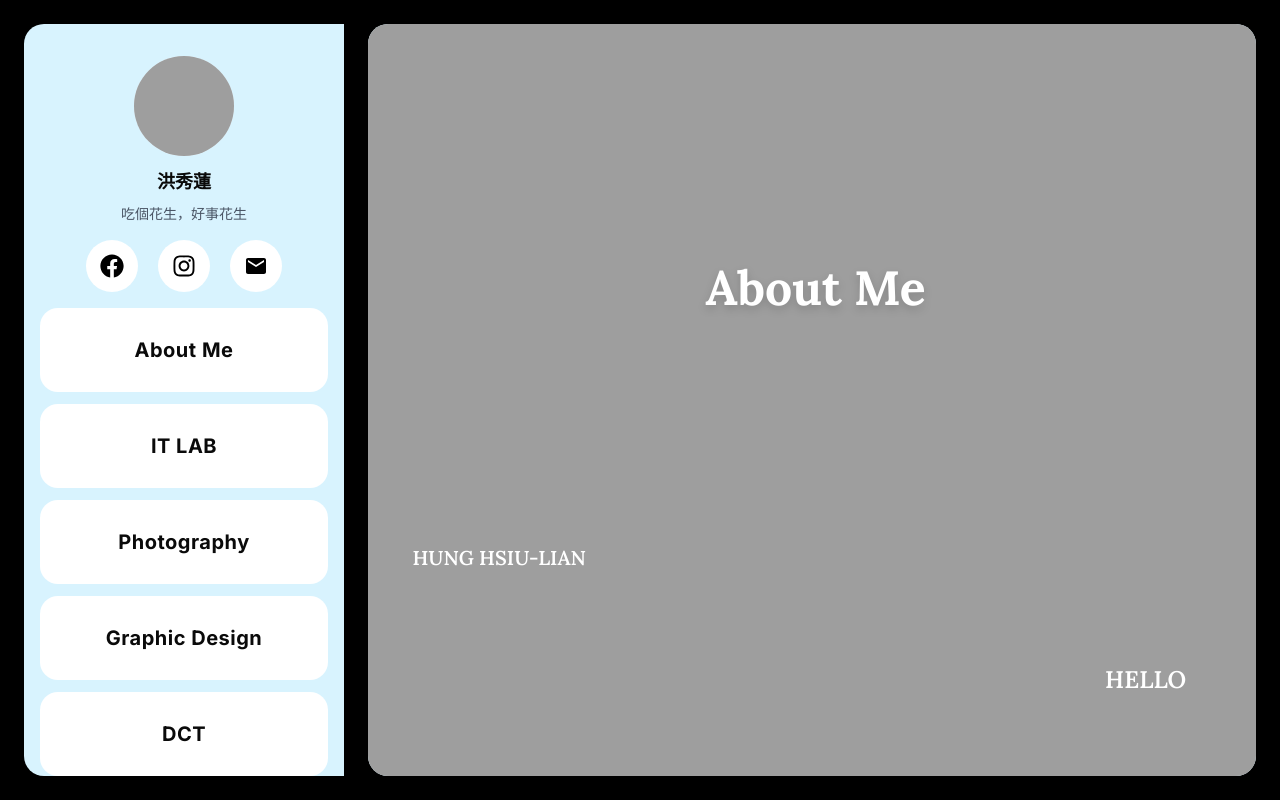
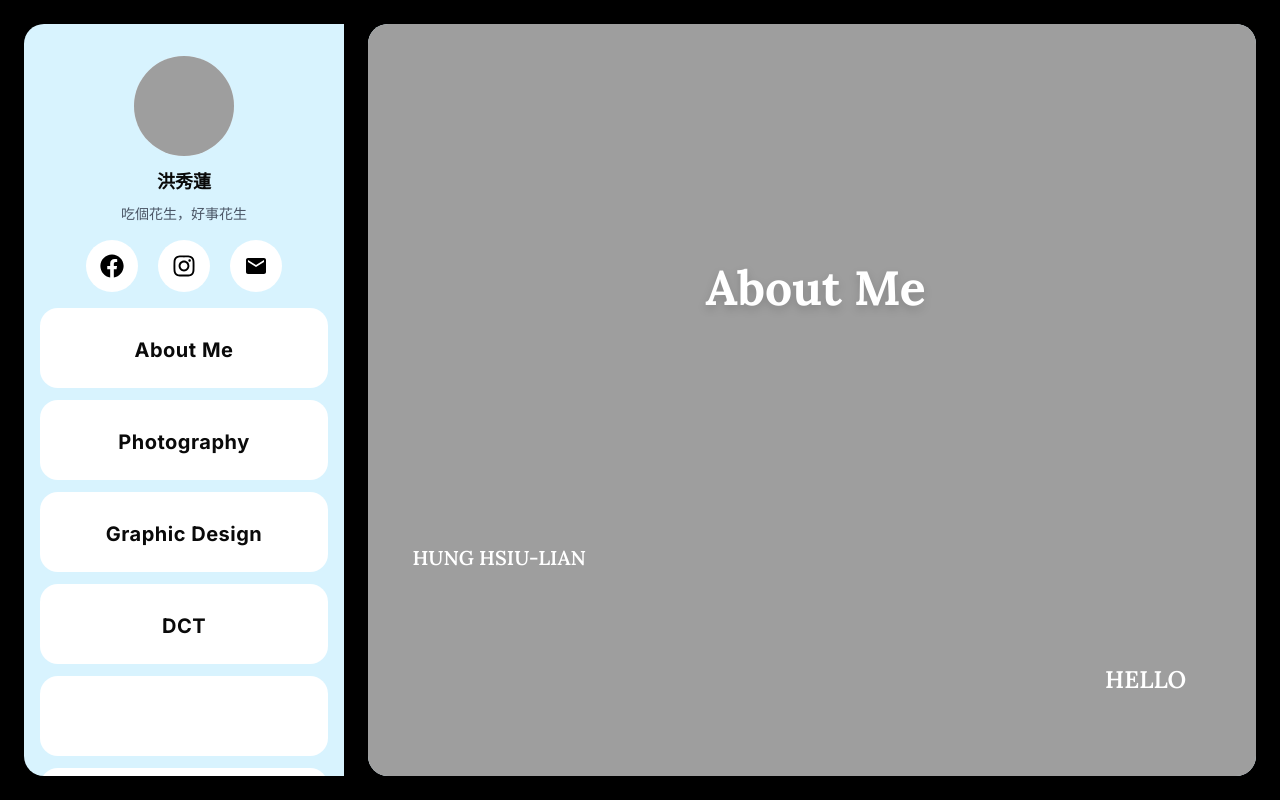
Before and after one commit to tinahung427-lian/1142_web_113102053_HW1, a Next.js app: page / in a window 1280 px wide. Built offline with nearby package versions, Linux system fonts and the light colour scheme; grey boxes are pictures that could not be loaded.

Commit message:
feat: HW1

```diff
--- a/app/it-lab/page.tsx
+++ /dev/null
@@ -1,8 +0,0 @@
-export default function AboutPage() {
-    return (
-      <div>
-        <h1>IT LAB</h1>
-        <p>大展、小展</p>
-      </div>
-    );
-  }
--- a/app/layout.tsx
+++ b/app/layout.tsx
@@ -85,25 +85,24 @@ export default function RootLayout({
             </div>
 
             <div className="flex flex-col gap-3">
-              <Link href="/about" className="text-center block bg-white p-7 rounded-2xl font-bold text-xl tracking-wide hover:scale-105 transition">
+              <Link href="/about" className="text-center block h-[80px] bg-white p-7 rounded-2xl font-bold text-xl tracking-wide hover:scale-105 transition">
                 About Me
               </Link>
 
-              <Link href="/it-lab" className="text-center block bg-white p-7 rounded-2xl font-bold text-xl tracking-wide hover:scale-105 transition">
-                IT LAB
-              </Link>
-
-              <Link href="/photography" className="text-center block bg-white p-7 rounded-2xl font-bold text-xl tracking-wide hover:scale-105 transition">
+              <Link href="/photography" className="text-center block h-[80px] bg-white p-7 rounded-2xl font-bold text-xl tracking-wide hover:scale-105 transition">
                 Photography
               </Link>
 
-              <Link href="/graphic-design" className="text-center block bg-white p-7 rounded-2xl font-bold text-xl tracking-wide hover:scale-105 transition">
+              <Link href="/graphic-design" className="text-center block h-[80px] bg-white p-7 rounded-2xl font-bold text-xl tracking-wide hover:scale-105 transition">
                 Graphic Design
               </Link>
 
-              <Link href="/dct" className="text-center block bg-white p-7 rounded-2xl font-bold text-xl tracking-wide hover:scale-105 transition">
+              <Link href="/dct" className="text-center block h-[80px] bg-white p-7 rounded-2xl font-bold text-xl tracking-wide hover:scale-105 transition">
                 DCT
               </Link>
+              <div className="rounded-2xl h-[80px] bg-white p-7 tracking-wide hover:scale-105 transition"></div>
+              <div className="rounded-2xl h-[80px] bg-white p-7 tracking-wide hover:scale-105 transition"></div>
+
             </div>
           </div>
 
```
